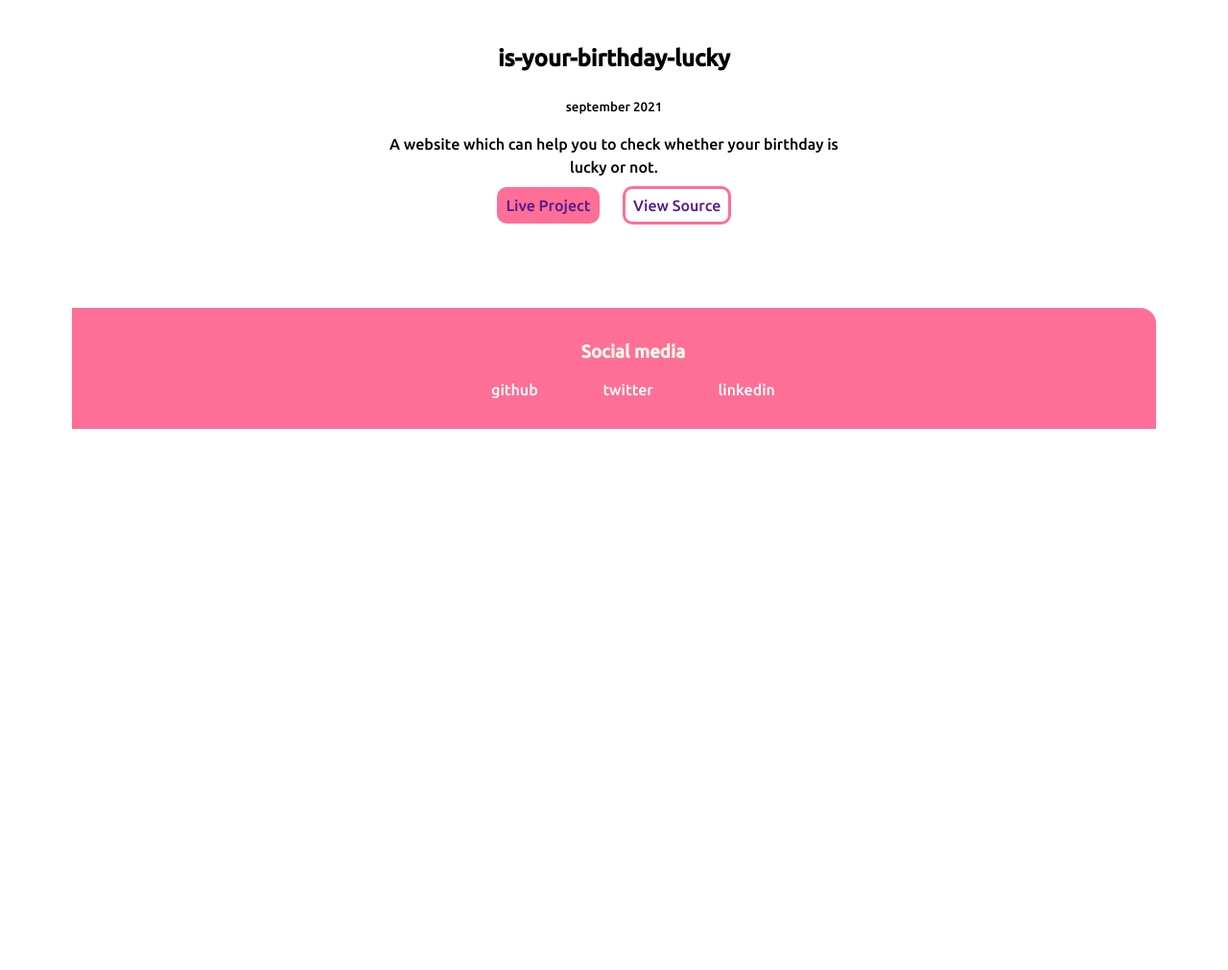
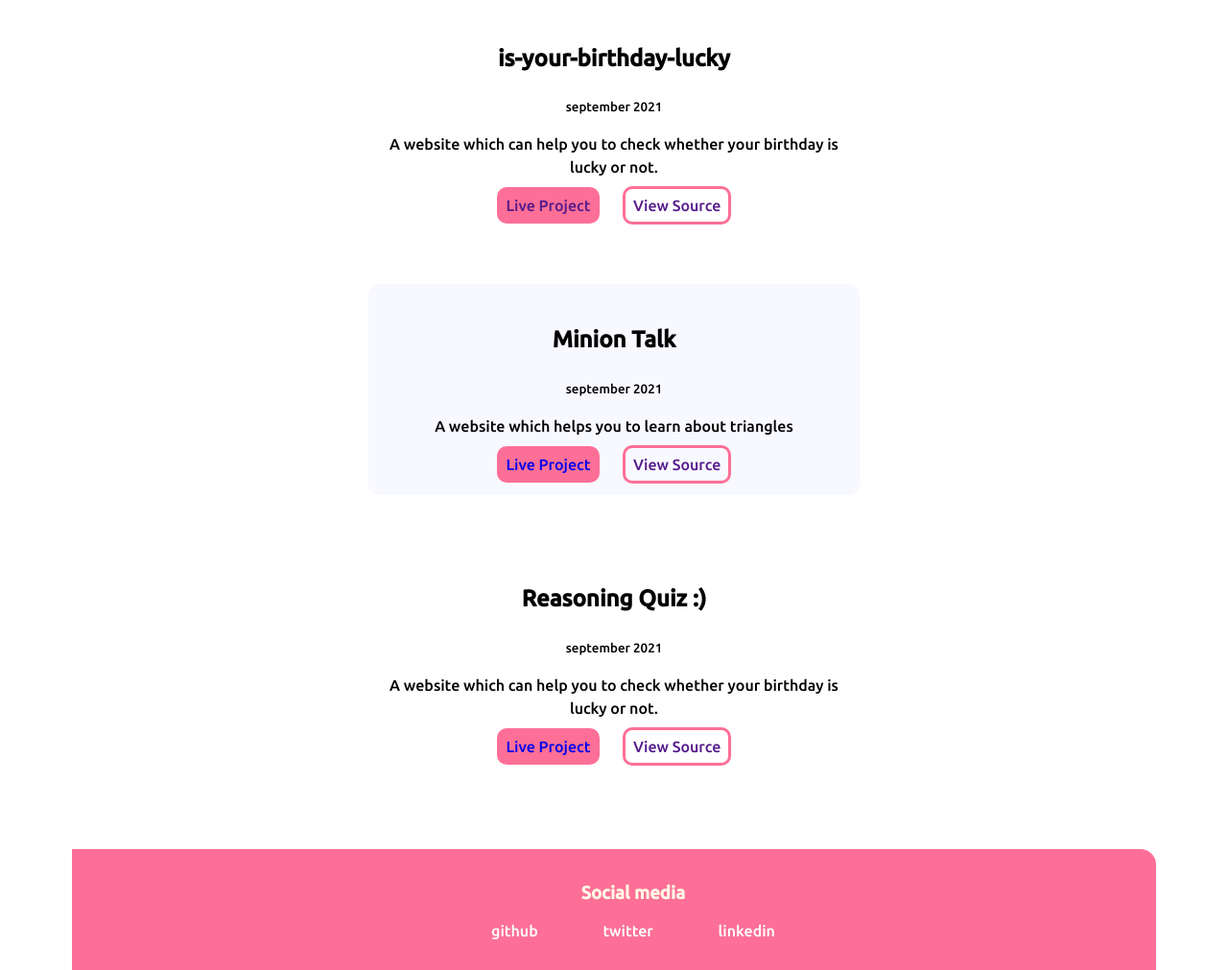
Before and after one commit to Ansh57/Portfolio, a plain HTML site: page projects.html in a window 1280 px wide. Shown: the part 1109-2120 px from the top of the page at 96% size. Before the commit the page ends 1556 px from the top, so only its background shows below. Drawn offline with Linux system fonts and the light colour scheme.

Commit message:
Update projects.html

```diff
--- a/projects.html
+++ b/projects.html
@@ -65,6 +65,23 @@
         <a class="primary-btn" href="">Live Project</a>
         <a class="blog-btn" href="">View Source</a>
     </section>
+
+<section id="blogs">
+        <h2>Minion Talk</h2>
+        <small>september 2021</small>
+        <p>A website which helps you to learn about triangles</p>
+        <a class="primary-btn" href="https://anshtalk.netlify.app/">Live Project</a>
+        <a class="blog-btn" href="">View Source</a>
+    </section>
+
+<section id="projects">
+        <h2>Reasoning Quiz :)</h2>
+        <small>september 2021</small>
+        <p>A website which can help you to check whether your birthday is lucky or not.</p>
+        <a class="primary-btn" href="https://replit.com/@AtechCreations/Check-Your-Reasoning?embed=1&output=1">Live Project</a>
+        <a class="blog-btn" href="">View Source</a>
+    </section>
+
     <footer class="footer">
         <ul>
             <h3>Social media</h3>
```
